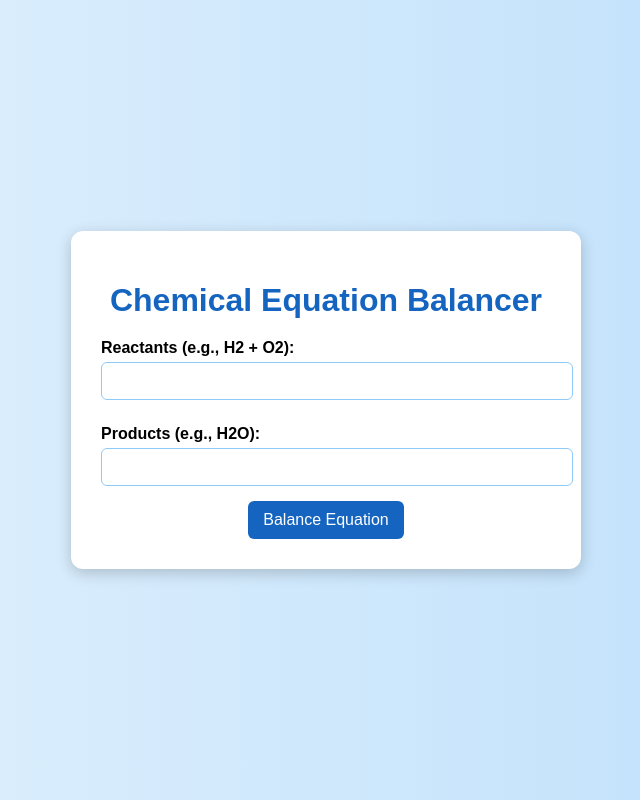
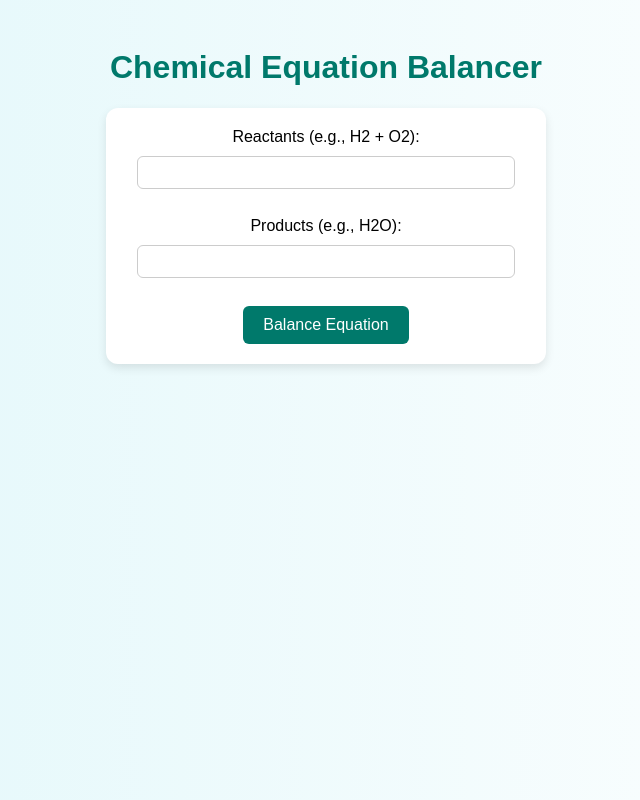
Before and after one commit to GeneralJoyce1/Project-folder, a Flask app: page / in a window 1280 px wide. Shown: the whole page, without its empty margins (314-954 px from the left). Run offline with Flask 3, Linux system fonts and the light colour scheme.

Commit message:
Update index.html

```diff
--- a/templates/index.html
+++ b/templates/index.html
@@ -5,72 +5,58 @@
     <style>
         body {
             font-family: Arial, sans-serif;
-            background: linear-gradient(to right, #e3f2fd, #bbdefb);
-            display: flex;
-            justify-content: center;
-            align-items: center;
-            min-height: 100vh;
-            margin: 0;
-        }
-        .container {
-            background: white;
-            padding: 30px;
-            border-radius: 12px;
-            box-shadow: 0px 4px 15px rgba(0, 0, 0, 0.2);
-            max-width: 450px;
-            width: 100%;
+            background: linear-gradient(to right, #e0f7fa, #ffffff);
             text-align: center;
+            padding: 20px;
         }
         h1 {
-            color: #1565c0;
-            margin-bottom: 20px;
+            color: #00796b;
         }
-        label {
-            font-weight: bold;
-            display: block;
-            text-align: left;
-            margin: 10px 0 5px;
+        form {
+            background: white;
+            padding: 20px;
+            border-radius: 12px;
+            max-width: 400px;
+            margin: auto;
+            box-shadow: 0 4px 10px rgba(0,0,0,0.1);
         }
         input[type="text"] {
-            width: 100%;
-            padding: 10px;
-            border: 1px solid #90caf9;
+            width: 90%;
+            padding: 8px;
+            margin: 10px 0;
+            border: 1px solid #ccc;
             border-radius: 6px;
-            font-size: 14px;
-            margin-bottom: 15px;
         }
         input[type="submit"] {
-            background: #1565c0;
+            background: #00796b;
             color: white;
-            padding: 10px 15px;
+            padding: 10px 20px;
             border: none;
             border-radius: 6px;
+            cursor: pointer;
             font-size: 16px;
-            cursor: pointer;
-            transition: background 0.3s;
         }
         input[type="submit"]:hover {
-            background: #0d47a1;
+            background: #004d40;
         }
         .result-box {
-            background: #e3f2fd;
-            padding: 10px;
-            margin-top: 15px;
-            border-radius: 6px;
-            font-weight: bold;
-            color: #0d47a1;
+            margin-top: 20px;
+            background: #f1f8e9;
+            padding: 15px;
+            border-radius: 8px;
+            display: inline-block;
+            font-size: 18px;
         }
     </style>
 </head>
 <body>
-    <div class="container">
     <h1>Chemical Equation Balancer</h1>
     <form method="POST">
-            <label>Reactants (e.g., H2 + O2):</label>
-            <input type="text" name="reactants" required>
+        <label>Reactants (e.g., H2 + O2):</label><br>
+        <input type="text" name="reactants" required><br><br>
 
-            <label>Products (e.g., H2O):</label>
-            <input type="text" name="products" required>
+        <label>Products (e.g., H2O):</label><br>
+        <input type="text" name="products" required><br><br>
 
         <input type="submit" value="Balance Equation">
     </form>
@@ -80,15 +66,18 @@
         {{ result }}
     </div>
     {% endif %}
-    </div>
 
     <script>
-        // Function to convert numbers to subscript
         function formatChemicalFormula(text) {
-            return text.replace(/(\d+)/g, '<sub>$1</sub>');
+            // Subscript numbers after elements: H2 → H₂
+            text = text.replace(/([A-Za-z])(\d+)/g, '$1<sub>$2</sub>');
+
+            // Subscript numbers after parentheses: (SO4)3 → (SO₄)₃
+            text = text.replace(/(\))(\d+)/g, '$1<sub>$2</sub>');
+
+            return text;
         }
 
-        // Apply formatting if result exists
         const resultElement = document.getElementById("equation-result");
         if (resultElement) {
             resultElement.innerHTML = formatChemicalFormula(resultElement.innerHTML);
```
Lines whose indentation alone changed are shown as unchanged.
